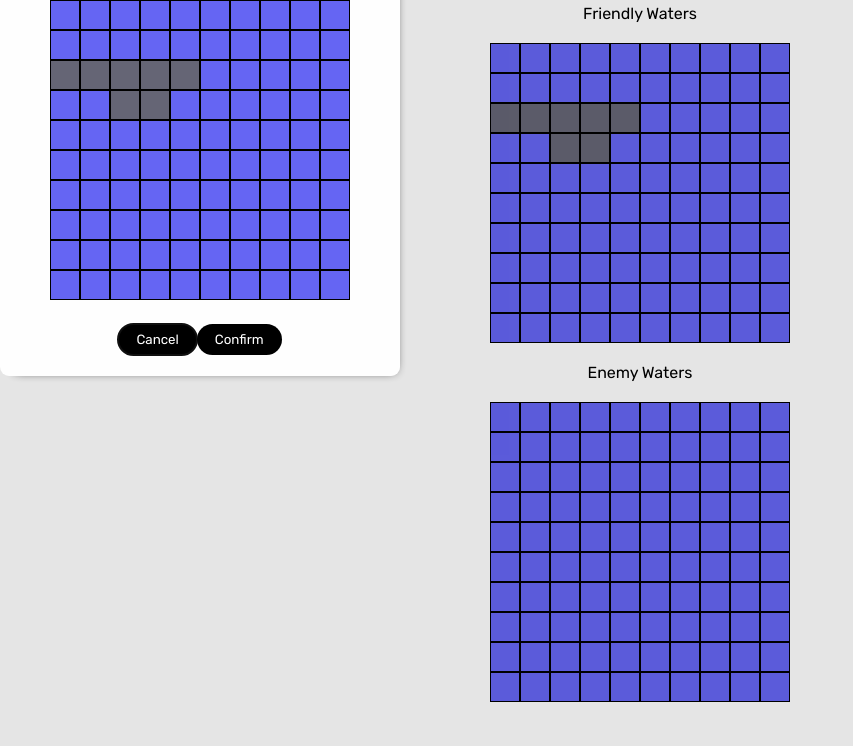
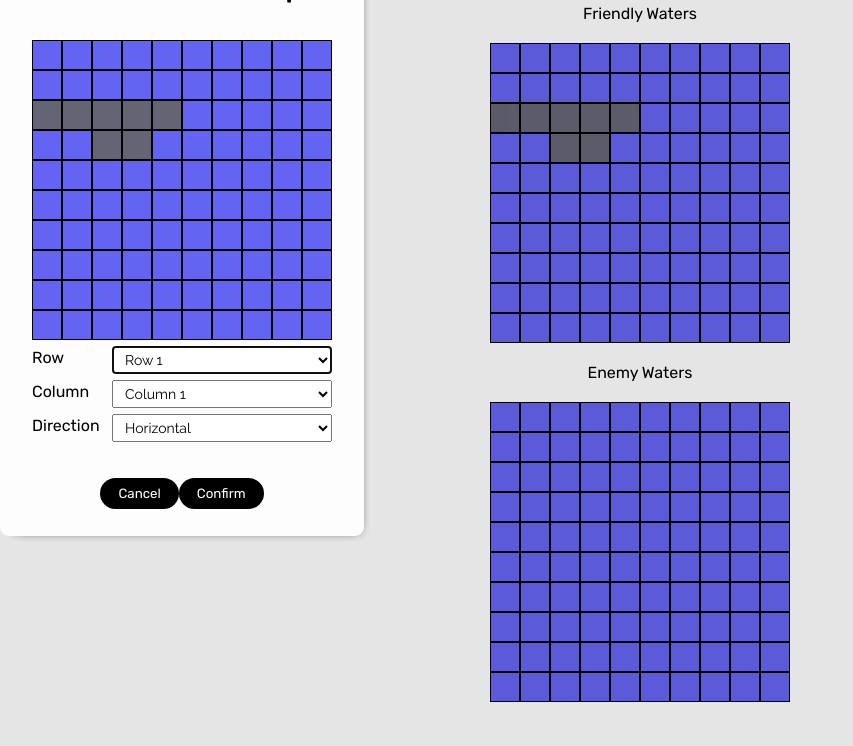
Before and after one commit to rydge-rivard/battleship, a website with bundled scripts: page index.html in a window 1280 px wide. Shown: the part 54-800 px from the top of the page, without its empty margins (0-853 px from the left). Built offline with nearby package versions, Linux system fonts and the light colour scheme.

Commit message:
Add fields in modal to get ship coordinates.

```diff
--- a/index.html
+++ b/index.html
@@ -15,12 +15,57 @@
       <div>Enemy Waters</div>
       <div class="board-2"></div>
       <dialog>
-        <legend></legend>
-        <div class="modal-board"></div>
-        <div>
-          <button value="cancel" id="cancel" formmethod="dialog">Cancel</button>
-          <button id="confirm" value="default">Confirm</button>
-        </div>
+        <form action="">
+          <fieldset>
+            <legend>Place Your Battleships</legend>
+            <div class="modal-board"></div>
+            <ul>
+              <li>
+                <label for="row">Row</label>
+                <select id="row" name="row">
+                  <option value="row1">Row 1</option>
+                  <option value="row2">Row 2</option>
+                  <option value="row3">Row 3</option>
+                  <option value="row4">Row 4</option>
+                  <option value="row5">Row 5</option>
+                  <option value="row6">Row 6</option>
+                  <option value="row7">Row 7</option>
+                  <option value="row8">Row 8</option>
+                  <option value="row9">Row 9</option>
+                  <option value="row10">Row 10</option>
+                </select>
+              </li>
+              <li>
+                <label for="column">Column</label>
+                <select id="column" name="column">
+                  <option value="0">Column 1</option>
+                  <option value="1">Column 2</option>
+                  <option value="2">Column 3</option>
+                  <option value="3">Column 4</option>
+                  <option value="4">Column 5</option>
+                  <option value="5">Column 6</option>
+                  <option value="6">Column 7</option>
+                  <option value="7">Column 8</option>
+                  <option value="8">Column 9</option>
+                  <option value="9">Column 10</option>
+                </select>
+              </li>
+              <li>
+                <label for="dir">Direction</label>
+                <select id="dir" name="dir">
+                  <option value="h">Horizontal</option>
+                  <option value="v">Vertical</option>
+                </select>
+              </li>
+            </ul>
+          </fieldset>
+          <div>
+            <button value="cancel" id="cancel" formmethod="dialog">
+              Cancel
+            </button>
+            <button id="confirm" value="default">Confirm</button>
+          </div>
+        </form>
       </dialog>
     </div>
   </body>
--- a/modules/modal.js
+++ b/modules/modal.js
@@ -3,10 +3,7 @@ export { modModal };
 const modModal = (function () {
   const dialog = document.querySelector("dialog");
   const confirmBtn = dialog.querySelector("#confirm");
-  const cancelBtn = dialog.querySelector("#cancel");
   const modalCont = dialog.querySelector(".modal-board");
-
-  cancelBtn.addEventListener("click", () => dialog.close());
 
   function showModal() {
     dialog.showModal();
--- a/style.css
+++ b/style.css
@@ -5,6 +5,7 @@
   padding: 0;
   font-family: "Rubik", sans-serif;
   box-sizing: border-box;
+  list-style: none;
 }
 
 .wrapper {
@@ -62,9 +63,9 @@ dialog {
   /* position: absolute;
   top: 18%;
   left: 40%; */
-  padding: 30px 60px 20px;
-  width: 400px;
-  height: 430px;
+  padding: 30px 20px 20px;
+  width: 364px;
+  height: 590px;
   background-color: rgba(255, 255, 255, 0.943);
 }
 
@@ -85,3 +86,31 @@ button {
 button:hover {
   background-color: rgba(0, 0, 0, 0.667);
 }
+
+fieldset {
+  padding: 12px;
+  border: none;
+  /* display: grid;
+  grid-auto-columns: min-content; */
+}
+
+select {
+  box-sizing: border-box;
+  padding: 4px 8px;
+  width: 220px;
+  margin: 6px 0 0 0;
+  font-size: 14px;
+  font-family: "Raleway", sans-serif;
+}
+
+legend {
+  font-size: 24px;
+  text-align: center;
+  font-weight: 600;
+}
+
+li {
+  display: flex;
+  align-items: center;
+  justify-content: space-between;
+}
```
